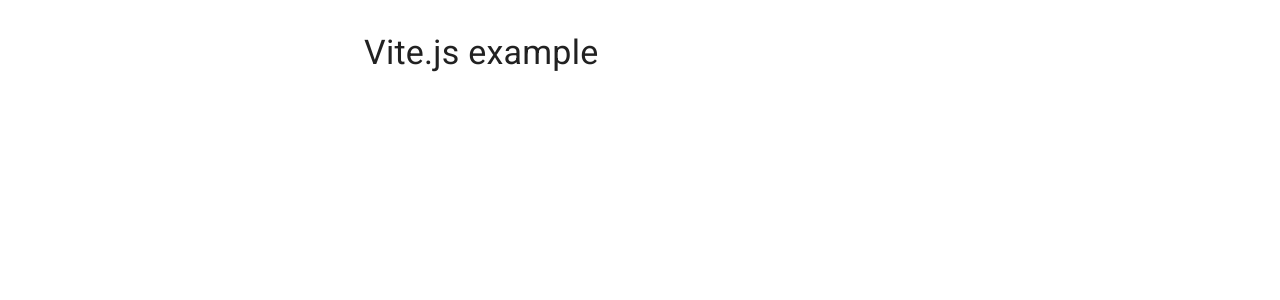
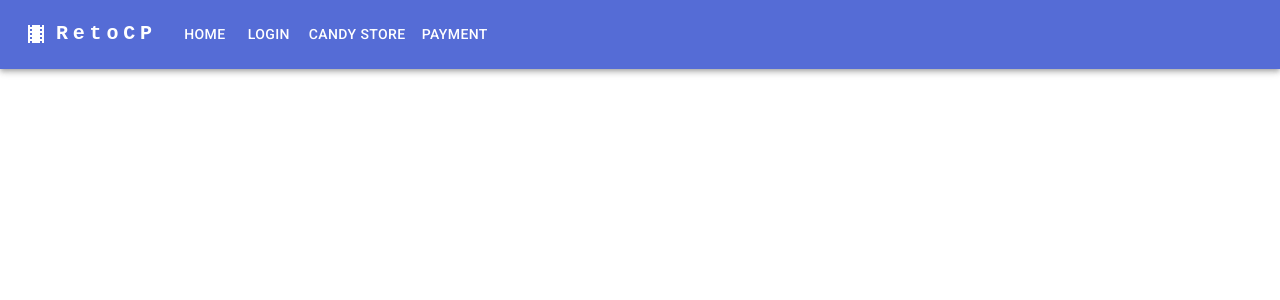
Before and after one commit to DAlembert721/reto-cp-frontend, a React (Vite) app: page /payment in a window 1280 px wide. Shown: the top 300 px of the page. Built offline with nearby package versions, Linux system fonts and the light colour scheme.

Commit message:
feat: Added router config; Added nav bar; Added ui redux; Added useForm

```diff
--- a/package.json
+++ b/package.json
@@ -12,8 +12,11 @@
     "@emotion/styled": "^11.9.3",
     "@mui/icons-material": "^5.8.4",
     "@mui/material": "^5.8.4",
+    "@reduxjs/toolkit": "^1.8.2",
     "react": "^18.0.0",
-    "react-dom": "^18.0.0"
+    "react-dom": "^18.0.0",
+    "react-redux": "^8.0.2",
+    "react-router-dom": "^6.3.0"
   },
   "devDependencies": {
     "@types/react": "^18.0.0",
--- a/src/App.jsx
+++ b/src/App.jsx
@@ -1,17 +1,24 @@
-import {useState} from 'react'
-import {Box, Button, Container, Typography} from "@mui/material";
+import {Route, Routes} from "react-router-dom";
+import {Box} from "@mui/material";
+import MenuNavBar from "./components/Common/navigation/MenuNavBar";
+import Home from "./pages/Home";
+import Login from "./pages/Login";
+import CandyStore from "./pages/CandyStore";
+import Payment from "./pages/Payment";
 
-function App() {
-  const [count, setCount] = useState(0)
-
+const App  = () => {
   return (
-      <Container maxWidth="sm">
-        <Box sx={{ my: 4 }}>
-          <Typography variant="h4" component="h1" gutterBottom>
-            Vite.js example
-          </Typography>
-        </Box>
-      </Container>
+      <Box>
+          <MenuNavBar />
+          <Box width="100%" p={0}>
+              <Routes>
+                  <Route path="/" element={<Home />}/>
+                  <Route path="/login" element={<Login />}/>
+                  <Route path="/candy-store" element={<CandyStore />}/>
+                  <Route path="/payment" element={<Payment />}/>
+              </Routes>
+          </Box>
+      </Box>
   )
 }
 
--- /dev/null
+++ b/src/components/Common/containers/BaseContainer.jsx
@@ -0,0 +1,22 @@
+import React from 'react';
+import {Box, Container} from "@mui/material";
+
+const BaseContainer = ({children}) => {
+    return(
+        <Container
+            maxWidth='xl'
+        >
+            <Box
+                width="100%"
+            >
+                <Box>
+                    {children}
+                </Box>
+            </Box>
+
+        </Container>
+
+    );
+}
+
+export default BaseContainer;
--- /dev/null
+++ b/src/components/Common/navigation/MenuNavBar.jsx
@@ -0,0 +1,136 @@
+import React from 'react';
+import {AppBar, Box, Button, Container, IconButton, Menu, MenuItem, Toolbar, Typography} from "@mui/material";
+import TheatersIcon from '@mui/icons-material/Theaters';
+import MenuIcon from '@mui/icons-material/Menu';
+import { useNavigate } from "react-router-dom";
+
+const pages = [
+    {
+        path: '/',
+        label: 'Home'
+    },
+    {
+        path: '/login',
+        label: 'Login'
+    },
+    {
+        path: '/candy-store',
+        label: 'Candy Store'
+    },
+    {
+        path: '/payment',
+        label: 'Payment'
+    }
+];
+
+const MenuNavBar = () => {
+    const navigate = useNavigate();
+    const [anchorElNav, setAnchorElNav] = React.useState(null);
+    const handleOpenNavMenu = (event) => {
+        setAnchorElNav(event.currentTarget);
+    };
+    const handleCloseNavMenu = (e, page) => {
+        setAnchorElNav(null);
+        navigate(page.path);
+    };
+
+    return (
+        <AppBar position="static">
+            <Container maxWidth="xl">
+                <Toolbar disableGutters>
+                    <TheatersIcon sx={{display: {xs: 'none', md: 'flex'}, mr: 1}}/>
+                    <Typography
+                        variant="h6"
+                        noWrap
+                        component="a"
+                        href="/"
+                        sx={{
+                            mr: 2,
+                            display: {xs: 'none', md: 'flex'},
+                            fontFamily: 'monospace',
+                            fontWeight: 700,
+                            letterSpacing: '.3rem',
+                            color: 'inherit',
+                            textDecoration: 'none',
+                        }}
+                    >
+                        RetoCP
+                    </Typography>
+                    <Box sx={{flexGrow: 1, display: {xs: 'flex', md: 'none'}}}>
+                        <IconButton
+                            size="large"
+                            aria-label="account of current user"
+                            aria-controls="menu-appbar"
+                            aria-haspopup="true"
+                            onClick={handleOpenNavMenu}
+                            color="inherit"
+                        >
+                            <MenuIcon/>
+                        </IconButton>
+                        <Menu
+                            id="menu-appbar"
+                            anchorEl={anchorElNav}
+                            anchorOrigin={{
+                                vertical: 'bottom',
+                                horizontal: 'left',
+                            }}
+                            keepMounted
+                            transformOrigin={{
+                                vertical: 'top',
+                                horizontal: 'left',
+                            }}
+                            open={Boolean(anchorElNav)}
+                            onClose={handleCloseNavMenu}
+                            sx={{
+                                display: {xs: 'block', md: 'none'},
+                            }}
+                        >
+                            {pages.map((page) => (
+                                <MenuItem
+                                    key={page.path}
+                                    onClick={e => handleCloseNavMenu(e, page)}>
+                                    <Typography
+                                        textAlign="center">
+                                        {page.label}
+                                    </Typography>
+                                </MenuItem>
+                            ))}
+                        </Menu>
+                    </Box>
+                    <TheatersIcon sx={{display: {xs: 'flex', md: 'none'}, mr: 1}}/>
+                    <Typography
+                        variant="h5"
+                        noWrap
+                        component="a"
+                        href=""
+                        sx={{
+                            mr: 2,
+                            display: {xs: 'flex', md: 'none'},
+                            flexGrow: 1,
+                            fontFamily: 'monospace',
+                            fontWeight: 700,
+                            letterSpacing: '.3rem',
+                            color: 'inherit',
+                            textDecoration: 'none',
+                        }}
+                    >
+                        RetoCP
+                    </Typography>
+                    <Box sx={{flexGrow: 1, display: {xs: 'none', md: 'flex'}}}>
+                        {pages.map((page) => (
+                            <Button
+                                key={page.path}
+                                onClick={e => handleCloseNavMenu(e, page)}
+                                sx={{my: 2, color: 'white', display: 'block'}}
+                            >
+                                {page.label}
+                            </Button>
+                        ))}
+                    </Box>
+                </Toolbar>
+            </Container>
+        </AppBar>
+    );
+}
+
+export default MenuNavBar;
--- a/src/main.jsx
+++ b/src/main.jsx
@@ -3,12 +3,19 @@
 import App from './App';
 import {CssBaseline, ThemeProvider} from "@mui/material";
 import theme from "./theme";
+import {Provider} from "react-redux";
+import store from "./redux/store";
+import {BrowserRouter} from "react-router-dom";
 
 ReactDOM.createRoot(document.getElementById('root')).render(
   <React.StrictMode>
-      <ThemeProvider theme={theme}>
-          <CssBaseline />
-          <App />
-      </ThemeProvider>
+      <Provider store={store}>
+          <ThemeProvider theme={theme}>
+              <CssBaseline />
+              <BrowserRouter>
+                  <App />
+              </BrowserRouter>
+          </ThemeProvider>
+      </Provider>
   </React.StrictMode>
 )
--- /dev/null
+++ b/src/pages/CandyStore.jsx
@@ -0,0 +1,10 @@
+import React from 'react';
+import BaseContainer from "../components/Common/containers/BaseContainer";
+
+const CandyStore = (props) => (
+    <BaseContainer>
+
+    </BaseContainer>
+);
+
+export default CandyStore;
--- /dev/null
+++ b/src/pages/Home.jsx
@@ -0,0 +1,10 @@
+import React from 'react';
+import BaseContainer from "../components/Common/containers/BaseContainer";
+
+const Home = (props) => (
+    <BaseContainer>
+
+    </BaseContainer>
+);
+
+export default Home;
--- /dev/null
+++ b/src/pages/Login.jsx
@@ -0,0 +1,10 @@
+import React from 'react';
+import BaseContainer from "../components/Common/containers/BaseContainer";
+
+const Login = (props) => (
+    <BaseContainer>
+
+    </BaseContainer>
+);
+
+export default Login;
--- /dev/null
+++ b/src/pages/Payment.jsx
@@ -0,0 +1,11 @@
+import React from 'react';
+import BaseContainer from "../components/Common/containers/BaseContainer";
+
+const Payment = (props) => (
+    <BaseContainer>
+
+    </BaseContainer>
+
+);
+
+export default Payment;
--- /dev/null
+++ b/src/redux/reducers/ui.js
@@ -0,0 +1,39 @@
+import {createSlice} from "@reduxjs/toolkit";
+
+const INIT_STATE = {
+    isLoading: false,
+    result: {
+        success: null,
+        message: ""
+    }
+}
+
+export const uiSlice = createSlice({
+    name: 'ui',
+    initialState: {
+        ...INIT_STATE
+    },
+    reducers: {
+        requestStarted: (state) => {
+            state.isLoading = true;
+        },
+        requestSuccess: (state, action) => {
+            state.isLoading = false;
+            state.result.success = true;
+            state.result.message = action.payload;
+        },
+        requestError: (state) => {
+            state.isLoading = false;
+            state.result.success = false;
+            state.result.message = action.payload;
+        },
+        resetUiState: (state) => {
+            state = INIT_STATE;
+        }
+
+    }
+});
+
+export const {requestStarted, requestSuccess, requestError, resetUiState} = uiSlice.actions;
+
+export default uiSlice.reducer;
--- /dev/null
+++ b/src/redux/store.js
@@ -0,0 +1,11 @@
+import {configureStore} from "@reduxjs/toolkit";
+import ui from "./reducers/ui";
+
+export default configureStore({
+   reducer: {
+      ui,
+   },
+   middleware: (getDefaultMiddleware) => getDefaultMiddleware({
+      serializableCheck: false
+   }),
+});
```
Also changed, not shown: src/hooks/useForm.js (added, +18 -0 lines), 1 other file (tests, documents, lock files or other folders).
